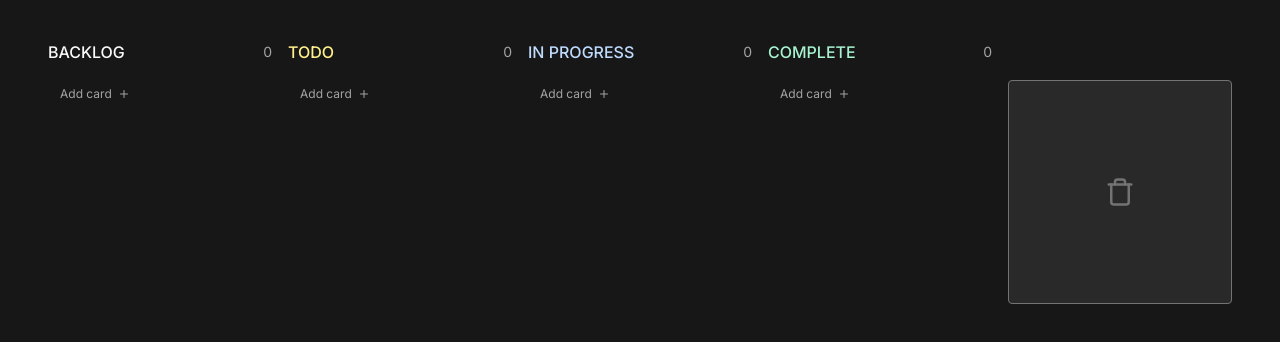
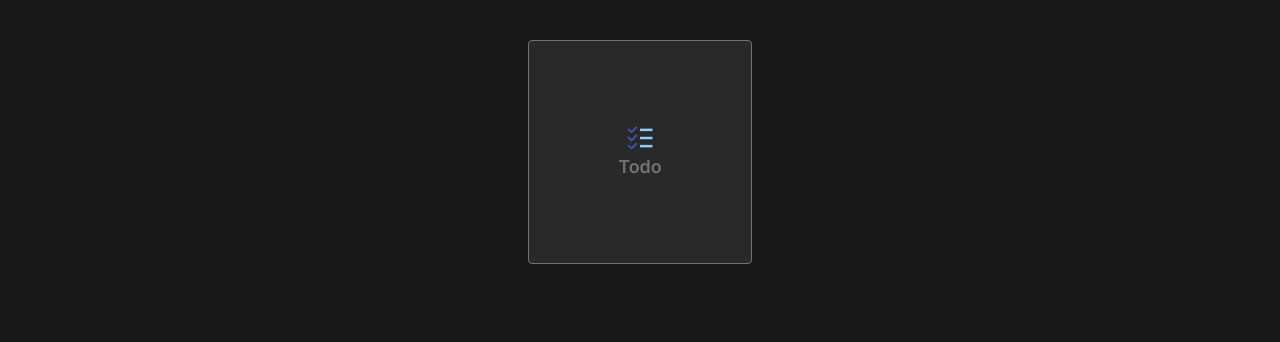
Before and after one commit to kiridharan/plan-board, a Next.js app: page / in a window 1280 px wide. Shown: the top 342 px of the page. Built offline with nearby package versions, Linux system fonts and the light colour scheme.

Commit message:
refactor: Update TaskCard component to use task status name instead of status property

```diff
--- a/src/app/page.tsx
+++ b/src/app/page.tsx
@@ -1,30 +1,6 @@
 "use client";
-// import CreateTaskModal from "@/components/CreateTaskModal";
-// // import KanbanBoard from "@/components/KanbanBoard";
-// import dynamic from "next/dynamic";
-// // import { NextSeo } from "next-seo";
-// const KanbanBoard = dynamic(() => import("../components/KanbanBoard"), {
-//   ssr: false,
-// });
 
-// export default function Home() {
-//   return (
-//     <div>
-//       {/* <NextSeo
-//         title="Simple Usage Example"
-//         description="A short description goes here."
-//         canonical="https://www.canonical.ie/"
-//       /> */}
-//       <div className="flex items-center justify-center p-10">
-//         <h1 className="text-4xl font-bold text-center">Task Board</h1>
-//         <CreateTaskModal />
-//       </div>
-//       <KanbanBoard />
-//     </div>
-//   );
-
-// }
-
+import { useRouter } from "next/navigation";
 import React, {
   Dispatch,
   SetStateAction,
@@ -33,19 +9,28 @@ import React, {
   FormEvent,
 } from "react";
 
-import { motion } from "framer-motion";
-
-import { CardType } from "@/types/types";
-import { AddCard } from "@/components/AddCard";
-import KanbanBoard from "@/components/KanbanBoard";
-
+import { FcTodoList } from "react-icons/fc";
 export default function Home() {
+  const router = useRouter();
   return (
     <div
       className="h-screen w-full bg-neutral-900 text-neutral-50
     flex flex-col pt-10 justify-start items-center"
     >
-      <KanbanBoard />
+      {/* / create a card which routes to task-app */}
+      <div
+        className="h-56 w-56 shrink-0 place-content-center rounded border text-3xl border-neutral-500 bg-neutral-500/20 text-neutral-500
+      hover:bg-neutral-500/30 hover:text-neutral-500/90
+       flex-col
+      justify-center items-center flex cursor-pointer"
+        onClick={() => {
+          // redirect to task-app
+          router.push("/task-app");
+        }}
+      >
+        <FcTodoList />
+        <h2 className="text-center text-lg font-semibold">Todo</h2>
+      </div>
     </div>
   );
 }
--- /dev/null
+++ b/src/app/task-app/page.tsx
@@ -0,0 +1,51 @@
+"use client";
+// import CreateTaskModal from "@/components/CreateTaskModal";
+// // import KanbanBoard from "@/components/KanbanBoard";
+// import dynamic from "next/dynamic";
+// // import { NextSeo } from "next-seo";
+// const KanbanBoard = dynamic(() => import("../components/KanbanBoard"), {
+//   ssr: false,
+// });
+
+// export default function Home() {
+//   return (
+//     <div>
+//       {/* <NextSeo
+//         title="Simple Usage Example"
+//         description="A short description goes here."
+//         canonical="https://www.canonical.ie/"
+//       /> */}
+//       <div className="flex items-center justify-center p-10">
+//         <h1 className="text-4xl font-bold text-center">Task Board</h1>
+//         <CreateTaskModal />
+//       </div>
+//       <KanbanBoard />
+//     </div>
+//   );
+
+// }
+
+import React, {
+  Dispatch,
+  SetStateAction,
+  useState,
+  DragEvent,
+  FormEvent,
+} from "react";
+
+import { motion } from "framer-motion";
+
+import { CardType } from "@/types/types";
+import { AddCard } from "@/components/AddCard";
+import KanbanBoard from "@/components/KanbanBoard";
+
+export default function Home() {
+  return (
+    <div
+      className="h-screen w-full bg-neutral-900 text-neutral-50
+    flex flex-col pt-10 justify-start items-center"
+    >
+      <KanbanBoard />
+    </div>
+  );
+}
```
Also changed, not shown: src/app/task-app/task/[id]/page.tsx (renamed from src/app/task/[id]/page.tsx).
